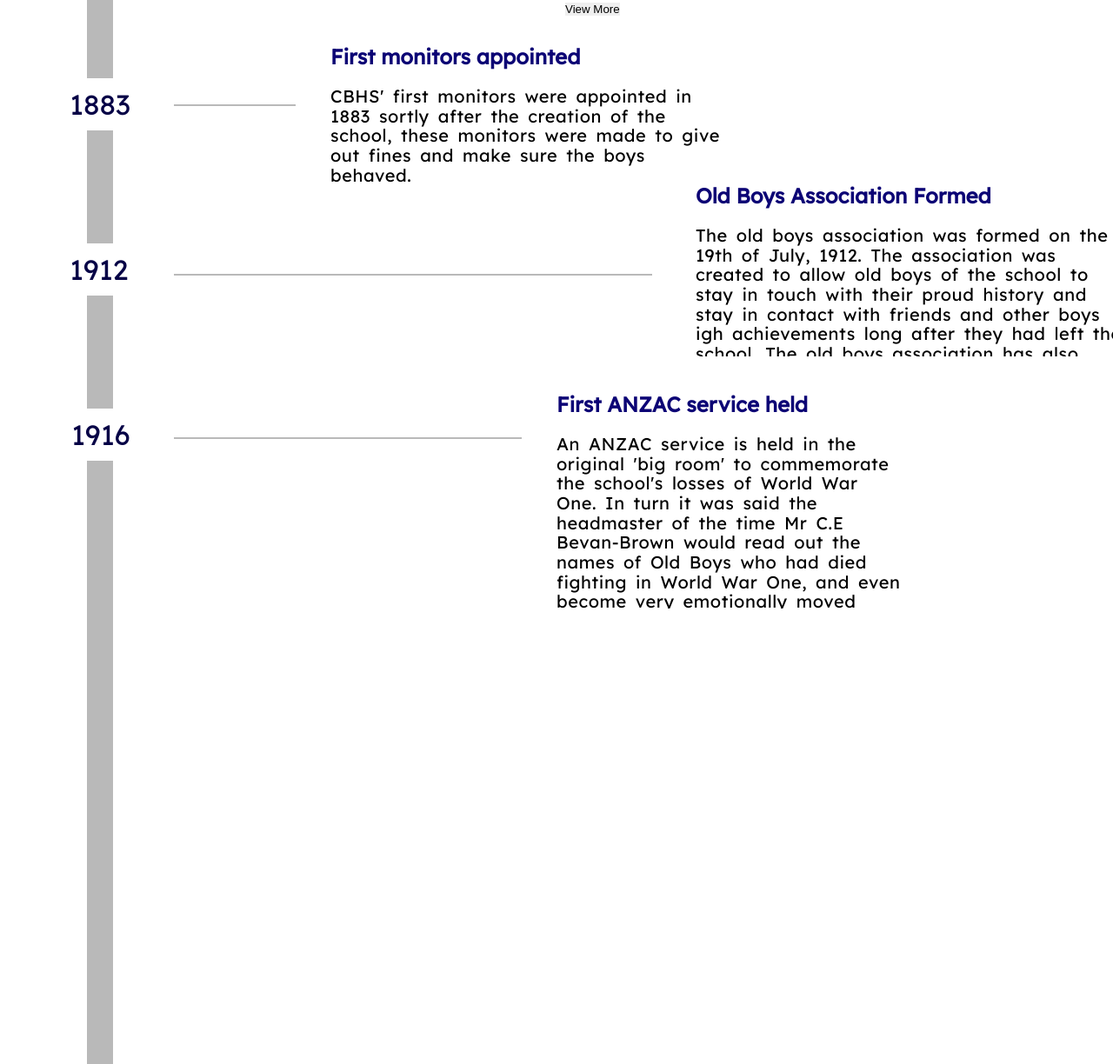
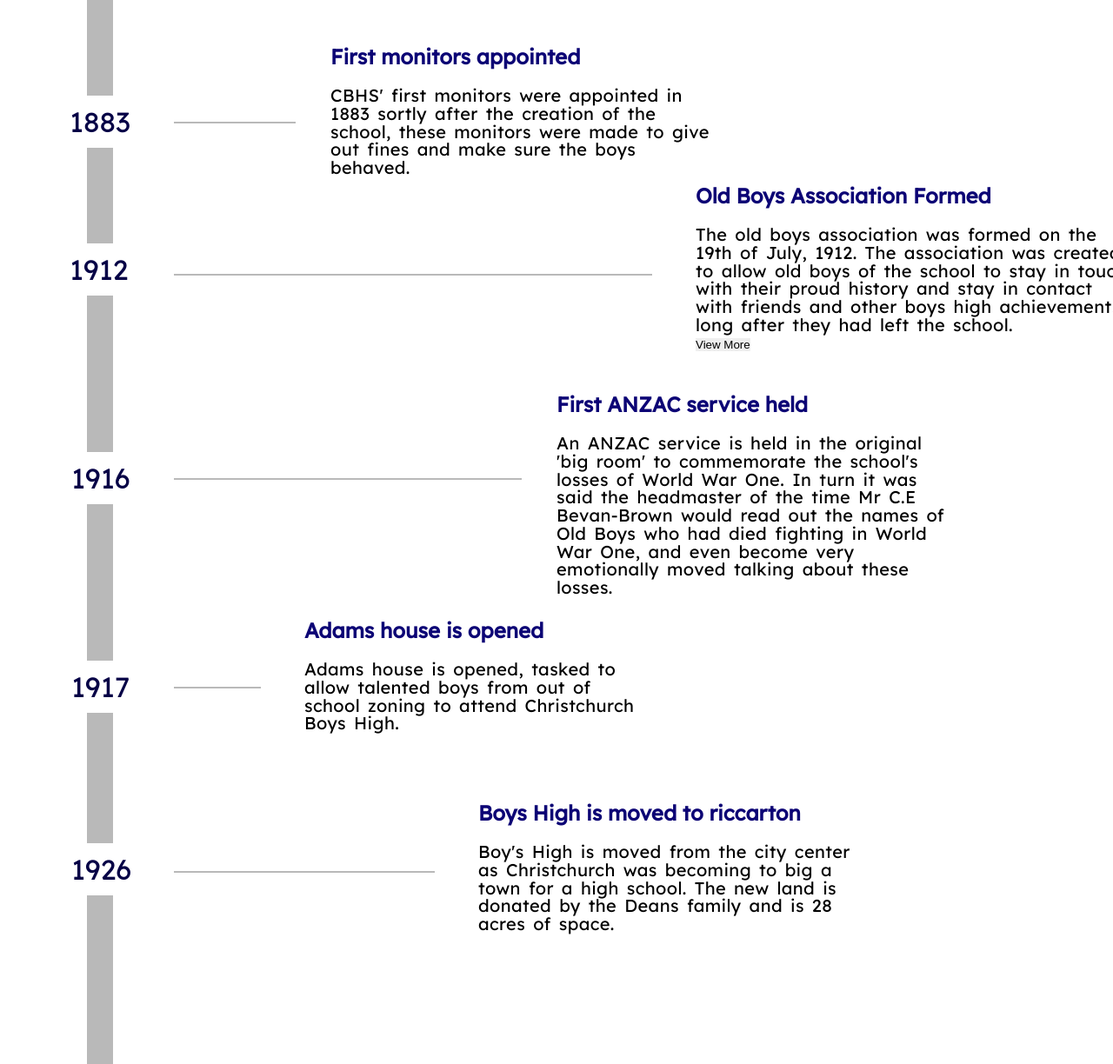
Before and after one commit to EdLeonard/EdLeonard.github.io, a plain HTML site: page index.html in a window 1280 px wide. Shown: the part 330-1554 px from the top of the page at 87% size. Drawn offline with Linux system fonts and the light colour scheme.

Commit message:
'added a bunch of information on timeline, small tweks, got view more button working nearly perfectly even though it took a long time'

```diff
--- a/index.html
+++ b/index.html
@@ -11,9 +11,8 @@
         <link rel="preconnect" href="https://fonts.gstatic.com">
         <link href="https://fonts.googleapis.com/css2?family=Poppins" rel="stylesheet">
         <link href="https://fonts.googleapis.com/css2?family=Lexend:wght@400&display=swap" rel="stylesheet">
-
-        </head>
-        <header>
+    </head>
+    <header>
         <!-- simple header for timeline sticks with scroll and can hold navigation -->
         <h1>History of CBHS</h1>
             <div class = 'bluesquare'></div>
@@ -39,6 +38,7 @@
         <!--  timeline class used to seperate heading with the timeline content -->
         <div class = 'timeline'>
             <div class = 'line'></div>
+            <div id='container1'>
                 <div class = 'first-date'>1881</div>
                 <div class = 'first-line'></div>
                 <div class = 'first-info'>
@@ -46,10 +46,7 @@
                     <p>
                         Christchurch boys high is established in the arts center with 82 boys and 7 'masters'. School sports is done at lancaster park. The prime purpose of boys high was to prepare boys in an academical manner for the newly formed Canterbury College(now the University of Canterbury).<br>
                     </p>
-                    <button class = 'first-button-more' id = 'first-button-more' onclick="viewmore1();">View More</button>
-                    <button class = 'first-button-less' id='first-button-less' onclick="viewless2();">View Less</button>
                 </div>
-            <div id='container1'>
                 <div class = 'second-date'>1883</div>
                 <div class = 'second-line'></div>
                 <div class = 'second-info'>
@@ -58,16 +55,24 @@
                         CBHS' first monitors were appointed in 1883 sortly after the creation of the school, these monitors were made to give out fines and make sure the boys behaved.
                     </p>
                 </div>
+                </div>
                 <div class='third-date'>1912</div>
                 <div class='third-line'></div>
                 <div class='third-info'>
                     <h2>Old Boys Association Formed</h2>
-                    <p>
-                        The old boys association was formed on the 19th of July, 1912. The association was created to allow old boys of the school to stay in touch with their proud history and stay in contact with friends and other boys igh achievements long after they had left the school. The old boys association has also created the Altiora Peto Medal which is awarded to an old boy who best reflects the school motto "I seek higher things" and actions are inspiration to the current boys to do better.
+                    <p id = 'viewlessp1'>
+                        The old boys association was formed on the 19th of July, 1912. The association was created to allow old boys of the school to stay in touch with their proud history and stay in contact with friends and other boys high achievements long after they had left the school.
                     </p>
-                    <button class='second-button-more' id='second-button-more' onclick="viewmore2();">View More</button>
-                    <button class='second-button-less' id='second-button-less' onclick="viewless2();">View Less</button>
+                    <p id = 'viewmorep1'>
+                        The old boys association was formed on the 19th of July, 1912. The association was created to allow old boys of the
+                        school to stay in touch with their proud history and stay in contact with friends and other boys high achievements long
+                        after they had left the school. The old boys association has also created the Altiora Peto Medal which is awarded to an old boy who best reflects the
+                        school motto "I seek higher things" and actions are inspiration to the current boys to do better.
+                    </p>
+                    <button class='first-button-more' id='first-button-more' onclick="viewmore1();">View More</button>
+                    <button class='first-button-less' id='first-button-less' onclick="viewless1();">View Less</button>
                 </div>
+                <div id='container1'>
                 <div class='fourth-date'>1916</div>
                 <div class='fourth-line'></div>
                 <div class='fourth-info'>
@@ -76,6 +81,22 @@
                         An ANZAC service is held in the original 'big room' to commemorate the school's losses of World War One. In turn it was said the headmaster of the time Mr C.E Bevan-Brown would read out the names of Old Boys who had died fighting in World War One, and even become very emotionally moved talking about these losses.
                     </p>
                 </div>
+                <div class='fifth-date'>1917</div>
+                <div class='fifth-line'></div>
+                <div class='fifth-info'>
+                    <h2>Adams house is opened</h2>
+                    <p>
+                        Adams house is opened, tasked to allow talented boys from out of school zoning to attend Christchurch Boys High.
+                    </p>
+                </div>
+                <div class='sixth-date'>1926</div>
+                <div class='sixth-line'></div>
+                <div class='sixth-info'>
+                    <h2>Boys High is moved to riccarton</h2>
+                    <p>
+                        Boy's High is moved from the city center as Christchurch was becoming to big a town for a high school. The new land is donated by the Deans family and is 28 acres of space.
+                    </p>
+                </div>
             </div>
         </div>
     </body>
--- a/internalstyle.css
+++ b/internalstyle.css
@@ -13,9 +13,9 @@ body {
 p {
   color: black;
   font-size: 20px;
-  letter-spacing: 0.15mm;
-  line-height: 6mm;
-  word-spacing: 1mm;
+  letter-spacing: 0.1mm;
+  line-height: 5.5mm;
+  word-spacing: 0.8mm;
 }
 
 h2 {
@@ -129,6 +129,68 @@ nav a:focus {
   left: 650px;
   overflow: hidden;
 }
+/*  1883 date on timeline */
+.second-date {
+  padding: 10px;
+  background-color: white;
+  position: absolute;
+  top: 440px;
+  left: 70px;
+  color: #050046;
+  font-size: 32px;
+}
+
+.second-line {
+  background-color: #8a8a8a;
+  opacity: 60%;
+  position: absolute;
+  top: 470px;
+  left: 200px;
+  height: 2px;
+  width: 140px;
+}
+
+.second-info {
+  position: absolute;
+  height: 200px;
+  width: 450px;
+  top: 380px;
+  left: 380px;
+  overflow: hidden;
+}
+/* 1912 date on timeline */
+.third-date {
+  padding: 10px;
+  background-color: white;
+  position: absolute;
+  top: 610px;
+  left: 70px;
+  color: #050046;
+  font-size: 32px;
+}
+
+.third-line {
+  background-color: #8a8a8a;
+  opacity: 60%;
+  position: absolute;
+  top: 645px;
+  left: 200px;
+  height: 2px;
+  width: 550px;
+}
+
+.third-info {
+  position: absolute;
+  height: 200px;
+  width: 500px;
+  top: 540px;
+  left: 800px;
+  overflow: hidden;
+}
+
+#viewmorep1 {
+  display: none;
+}
 
 #first-button-more a {
   background: none;
@@ -171,70 +233,12 @@ first-button:focus {
 first-button:focus {
   color: #ceb05f;
 }
-/*  1883 date on timeline */
-.second-date {
-  padding: 10px;
-  background-color: white;
-  position: absolute;
-  top: 420px;
-  left: 70px;
-  color: #050046;
-  font-size: 32px;
-}
-
-.second-line {
-  background-color: #8a8a8a;
-  opacity: 60%;
-  position: absolute;
-  top: 450px;
-  left: 200px;
-  height: 2px;
-  width: 140px;
-}
-
-.second-info {
-  position: absolute;
-  height: 200px;
-  width: 450px;
-  top: 380px;
-  left: 380px;
-  overflow: hidden;
-}
-/* 1912 date on timeline */
-.third-date {
-  padding: 10px;
-  background-color: white;
-  position: absolute;
-  top: 610px;
-  left: 70px;
-  color: #050046;
-  font-size: 32px;
-}
-
-.third-line {
-  background-color: #8a8a8a;
-  opacity: 60%;
-  position: absolute;
-  top: 645px;
-  left: 200px;
-  height: 2px;
-  width: 550px;
-}
-
-.third-info {
-  position: absolute;
-  height: 200px;
-  width: 500px;
-  top: 540px;
-  left: 800px;
-  overflow: hidden;
-}
 /* 1916 date on timeline */
 .fourth-date {
   padding: 10px;
   background-color: white;
   position: absolute;
-  top: 800px;
+  top: 850px;
   left: 72px;
   color: #050046;
   font-size: 32px;
@@ -244,7 +248,7 @@ first-button:focus {
   background-color: #8a8a8a;
   opacity: 60%;
   position: absolute;
-  top: 833px;
+  top: 880px;
   left: 200px;
   height: 2px;
   width: 400px;
@@ -253,8 +257,66 @@ first-button:focus {
 .fourth-info {
   position: absolute;
   height: 250px;
-  width: 400px;
+  width: 450px;
   top: 780px;
   left: 640px;
   overflow: hidden;
 }
+/*  1917 date on timeline */
+.fifth-date {
+  padding: 10px;
+  background-color: white;
+  position: absolute;
+  top: 1090px;
+  left: 72px;
+  color: #050046;
+  font-size: 32px;
+}
+
+.fifth-line {
+  background-color: #8a8a8a;
+  opacity: 60%;
+  position: absolute;
+  top: 1120px;
+  left: 200px;
+  height: 2px;
+  width: 100px;
+}
+
+.fifth-info {
+  position: absolute;
+  height: 250px;
+  width: 400px;
+  top: 1040px;
+  left: 350px;
+  overflow: hidden;
+}
+/*  1926 date on timeline */
+.sixth-date {
+  padding: 10px;
+  background-color: white;
+  position: absolute;
+  top: 1300px;
+  left: 72px;
+  color: #050046;
+  font-size: 32px;
+}
+
+.sixth-line {
+  background-color: #8a8a8a;
+  opacity: 60%;
+  position: absolute;
+  top: 1332px;
+  left: 200px;
+  height: 2px;
+  width: 300px;
+}
+
+.sixth-info {
+  position: absolute;
+  height: 250px;
+  width: 450px;
+  top: 1250px;
+  left: 550px;
+  overflow: hidden;
+}
--- a/internalviewmore.css
+++ b/internalviewmore.css
@@ -1,3 +1,4 @@
+/* to make container invisible */
 #container1 {
   display: none;
 }
@@ -10,12 +11,20 @@
 /* body setup for formatting for website */
 body {
   background-color: white;
-  font-family: "Poppins", sans-serif;
+  font-family: "Lexend", sans-serif;
   color: #0c0475;
 }
 /* making paragraph font colour black to contrast blue titles */
 p {
   color: black;
+  font-size: 20px;
+  letter-spacing: 0.1mm;
+  line-height: 5.5mm;
+  word-spacing: 0.8mm;
+}
+
+h2 {
+  padding-bottom: 20px;
 }
 /* header formatting, shadow, grid template, fixing position to scroll with page */
 header {
@@ -89,7 +98,7 @@ nav a:focus {
 }
 /*css to create the timeline, pretty messy code */
 .line {
-  height: 1000px;
+  height: 2000px;
   width: 30px;
   left: 100px;
   position: absolute;
@@ -120,10 +129,76 @@ nav a:focus {
 .first-info {
   position: absolute;
   height: 250px;
-  width: 420px;
-  top: 140px;
+  width: 500px;
+  top: 120px;
   left: 650px;
   overflow: hidden;
+}
+/*  1883 date on timeline */
+.second-date {
+  padding: 10px;
+  background-color: white;
+  position: absolute;
+  top: 440px;
+  left: 70px;
+  color: #050046;
+  font-size: 32px;
+}
+
+.second-line {
+  background-color: #8a8a8a;
+  opacity: 60%;
+  position: absolute;
+  top: 470px;
+  left: 200px;
+  height: 2px;
+  width: 140px;
+}
+
+.second-info {
+  position: absolute;
+  height: 200px;
+  width: 450px;
+  top: 380px;
+  left: 380px;
+  overflow: hidden;
+}
+/* 1912 date on timeline */
+.third-date {
+  padding: 10px;
+  background-color: white;
+  position: absolute;
+  top: 610px;
+  left: 70px;
+  color: #050046;
+  font-size: 32px;
+}
+
+.third-line {
+  background-color: #8a8a8a;
+  opacity: 60%;
+  position: absolute;
+  top: 645px;
+  left: 200px;
+  height: 2px;
+  width: 550px;
+}
+
+.third-info {
+  position: absolute;
+  height: 300px;
+  width: 500px;
+  top: 540px;
+  left: 800px;
+  overflow: hidden;
+}
+
+#viewmorep1 {
+  display: block;
+}
+
+#viewlessp1 {
+  display: none;
 }
 
 #first-button-more a {
@@ -138,6 +213,8 @@ nav a:focus {
 #first-button-more {
   border: none;
   padding: 0;
+  transition-duration: 200ms;
+  cursor: pointer;
   display: none;
 }
 
@@ -163,73 +240,15 @@ first-button:focus {
 }
 
 #first-button-less:hover,
-#first-button-less:focus {
+first-button:focus {
   color: #ceb05f;
-}
-/*  1883 date on timeline */
-.second-date {
-  padding: 10px;
-  background-color: white;
-  position: absolute;
-  top: 420px;
-  left: 70px;
-  color: #050046;
-  font-size: 32px;
-}
-
-.second-line {
-  background-color: #8a8a8a;
-  opacity: 60%;
-  position: absolute;
-  top: 450px;
-  left: 200px;
-  height: 2px;
-  width: 140px;
-}
-
-.second-info {
-  position: absolute;
-  height: 200px;
-  width: 400px;
-  top: 380px;
-  left: 380px;
-  overflow: hidden;
-}
-/* 1912 date on timeline */
-.third-date {
-  padding: 10px;
-  background-color: white;
-  position: absolute;
-  top: 610px;
-  left: 70px;
-  color: #050046;
-  font-size: 32px;
-}
-
-.third-line {
-  background-color: #8a8a8a;
-  opacity: 60%;
-  position: absolute;
-  top: 645px;
-  left: 200px;
-  height: 2px;
-  width: 600px;
-}
-
-.third-info {
-  position: absolute;
-  height: 200px;
-  width: 400px;
-  top: 540px;
-  left: 860px;
-  overflow: hidden;
 }
 /* 1916 date on timeline */
 .fourth-date {
   padding: 10px;
   background-color: white;
   position: absolute;
-  top: 800px;
+  top: 850px;
   left: 72px;
   color: #050046;
   font-size: 32px;
@@ -239,7 +258,7 @@ first-button:focus {
   background-color: #8a8a8a;
   opacity: 60%;
   position: absolute;
-  top: 833px;
+  top: 880px;
   left: 200px;
   height: 2px;
   width: 400px;
@@ -247,9 +266,67 @@ first-button:focus {
 
 .fourth-info {
   position: absolute;
-  height: 200px;
-  width: 400px;
+  height: 250px;
+  width: 450px;
   top: 780px;
   left: 640px;
   overflow: hidden;
 }
+/*  1917 date on timeline */
+.fifth-date {
+  padding: 10px;
+  background-color: white;
+  position: absolute;
+  top: 1090px;
+  left: 72px;
+  color: #050046;
+  font-size: 32px;
+}
+
+.fifth-line {
+  background-color: #8a8a8a;
+  opacity: 60%;
+  position: absolute;
+  top: 1120px;
+  left: 200px;
+  height: 2px;
+  width: 100px;
+}
+
+.fifth-info {
+  position: absolute;
+  height: 250px;
+  width: 400px;
+  top: 1040px;
+  left: 350px;
+  overflow: hidden;
+}
+/*  1926 date on timeline */
+.sixth-date {
+  padding: 10px;
+  background-color: white;
+  position: absolute;
+  top: 1300px;
+  left: 72px;
+  color: #050046;
+  font-size: 32px;
+}
+
+.sixth-line {
+  background-color: #8a8a8a;
+  opacity: 60%;
+  position: absolute;
+  top: 1332px;
+  left: 200px;
+  height: 2px;
+  width: 300px;
+}
+
+.sixth-info {
+  position: absolute;
+  height: 250px;
+  width: 450px;
+  top: 1250px;
+  left: 550px;
+  overflow: hidden;
+}
```
